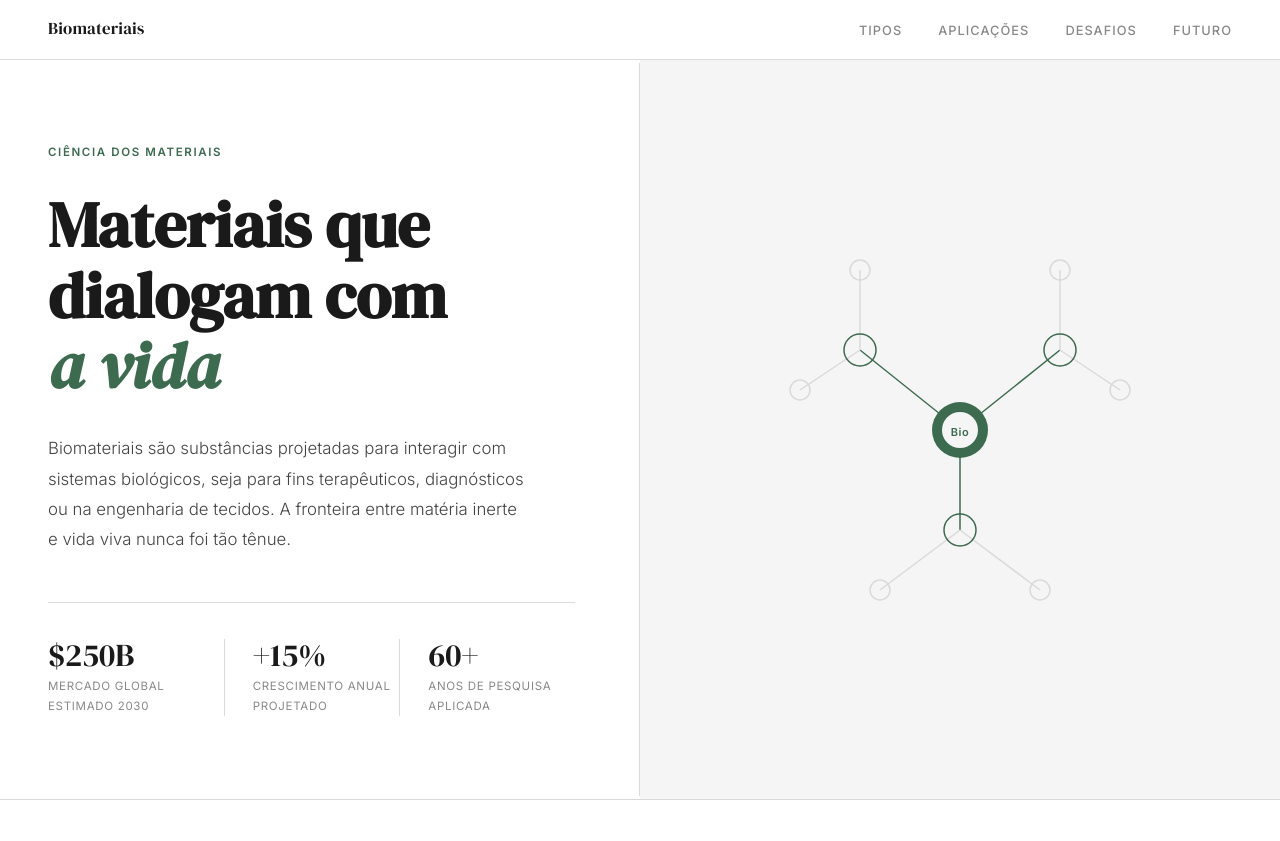
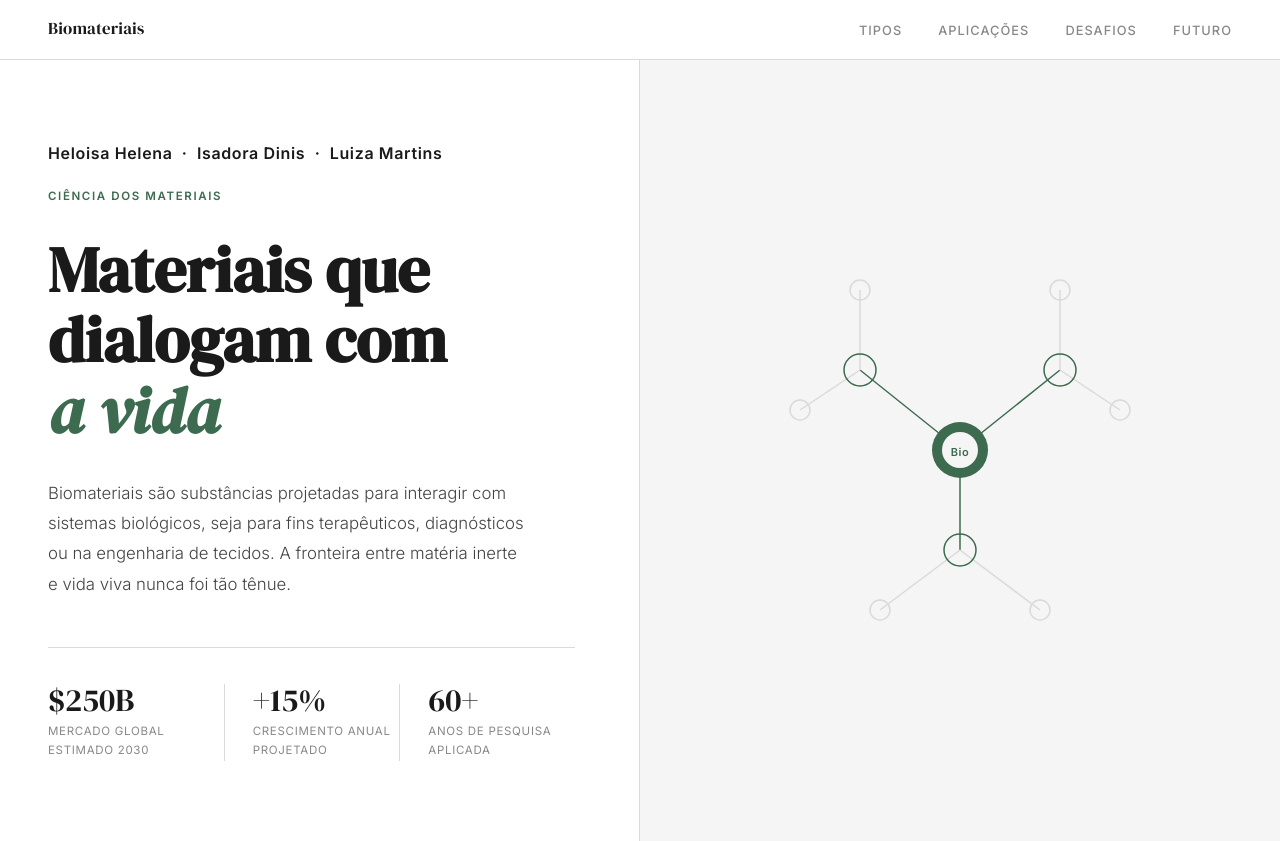
Before and after one commit to dev-leopedroso/cienciadosmateriais, a plain HTML site: page index.html in a window 1280 px wide. Shown: the top 841 px of the page. Drawn offline with Linux system fonts and the light colour scheme.

Commit message:
Update index.html

```diff
--- a/index.html
+++ b/index.html
@@ -81,6 +81,14 @@
     .hero-text {
       padding: 80px 64px 80px 48px;
       border-right: var(--linha);
+    }
+
+    .hero-alunas {
+      font-size: 1rem;
+      font-weight: 600;
+      letter-spacing: 0.04em;
+      color: var(--preto);
+      margin-bottom: 20px;
     }
 
     .hero-eyebrow {
@@ -448,6 +456,7 @@
 <!-- HERO -->
 <section class="hero">
   <div class="hero-text">
+    <p class="hero-alunas">Heloisa Helena &nbsp;·&nbsp; Isadora Dinis &nbsp;·&nbsp; Luiza Martins</p>
     <p class="hero-eyebrow">Ciência dos Materiais</p>
     <h1 class="hero-title">Materiais que<br>dialogam com<br><em>a vida</em></h1>
     <p class="hero-desc">
```
